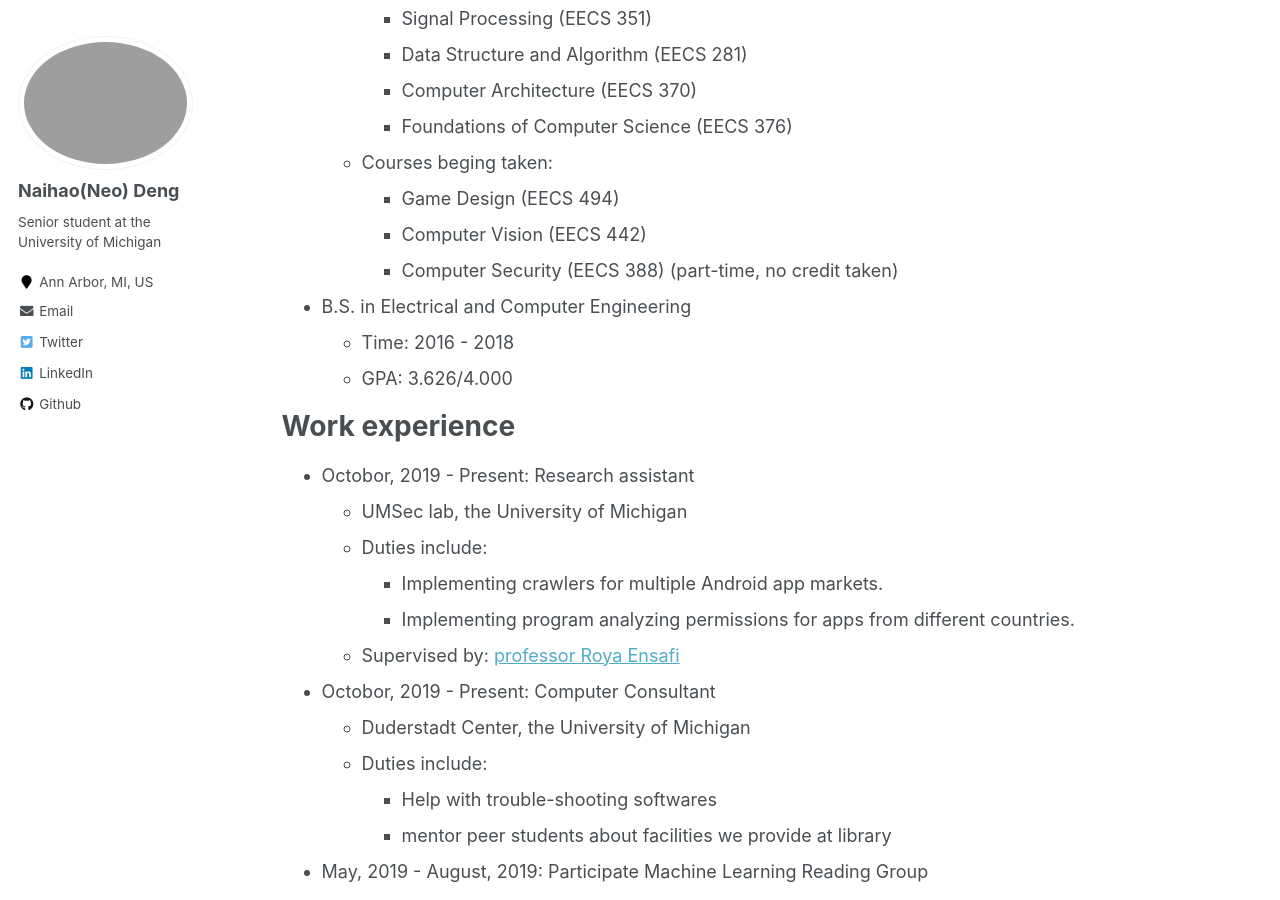
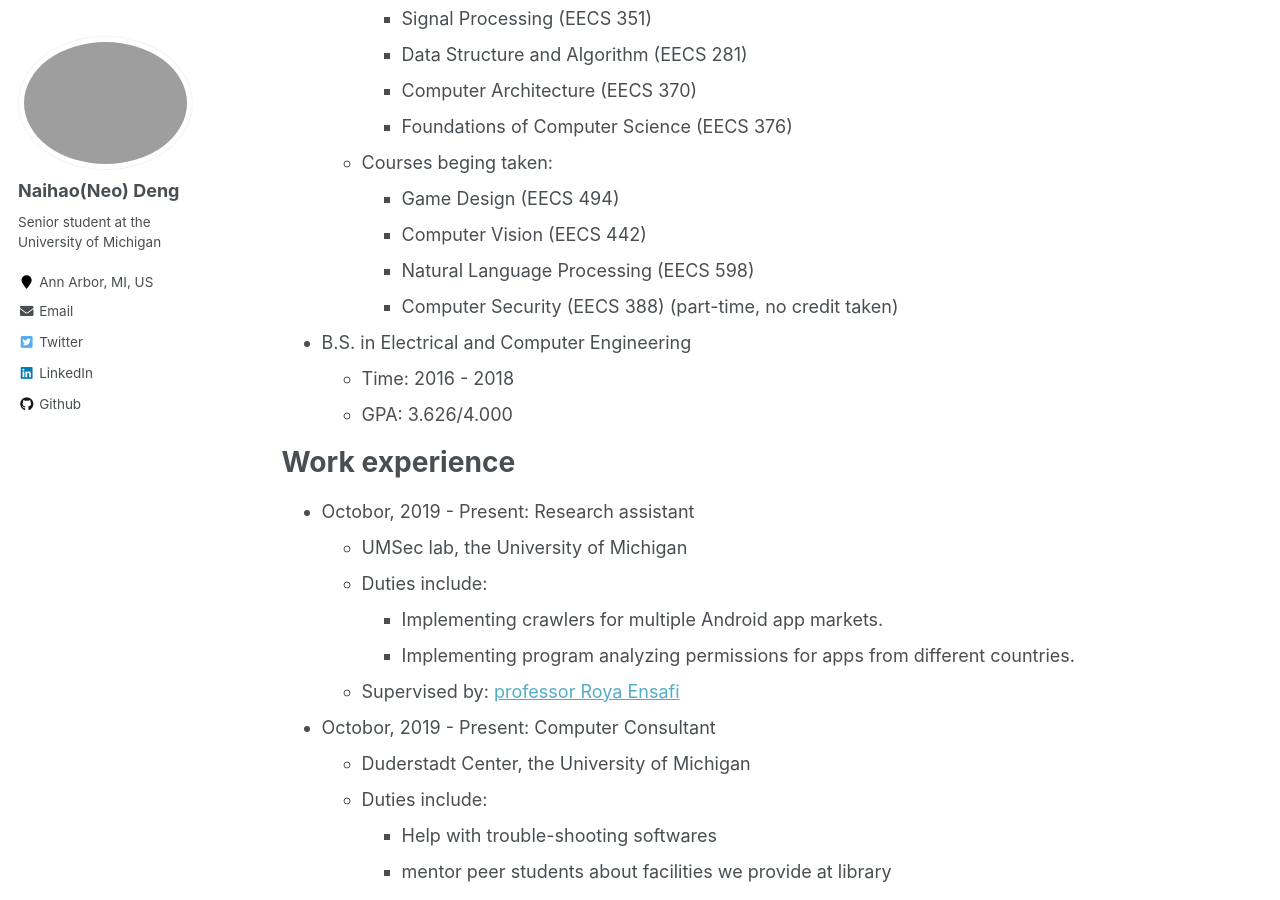
Before and after one commit to Shengyu-Feng/dnaihao.github.io, a Jekyll site: the page built from _pages/cv.md, in a window 1280 px wide and 900 px high, scrolled down 459 px. Built offline with Jekyll 4.4.1, drawn with Linux system fonts in a browser that asks for light colours.

Commit message:
Updated cv, added NLP course

```diff
--- a/_pages/cv.md
+++ b/_pages/cv.md
@@ -29,6 +29,7 @@ Education
   * Courses beging taken:
     * Game Design (EECS 494)
     * Computer Vision (EECS 442)
+    * Natural Language Processing (EECS 598)
     * Computer Security (EECS 388) (part-time, no credit taken)
 
 * B.S. in Electrical and Computer Engineering
```
